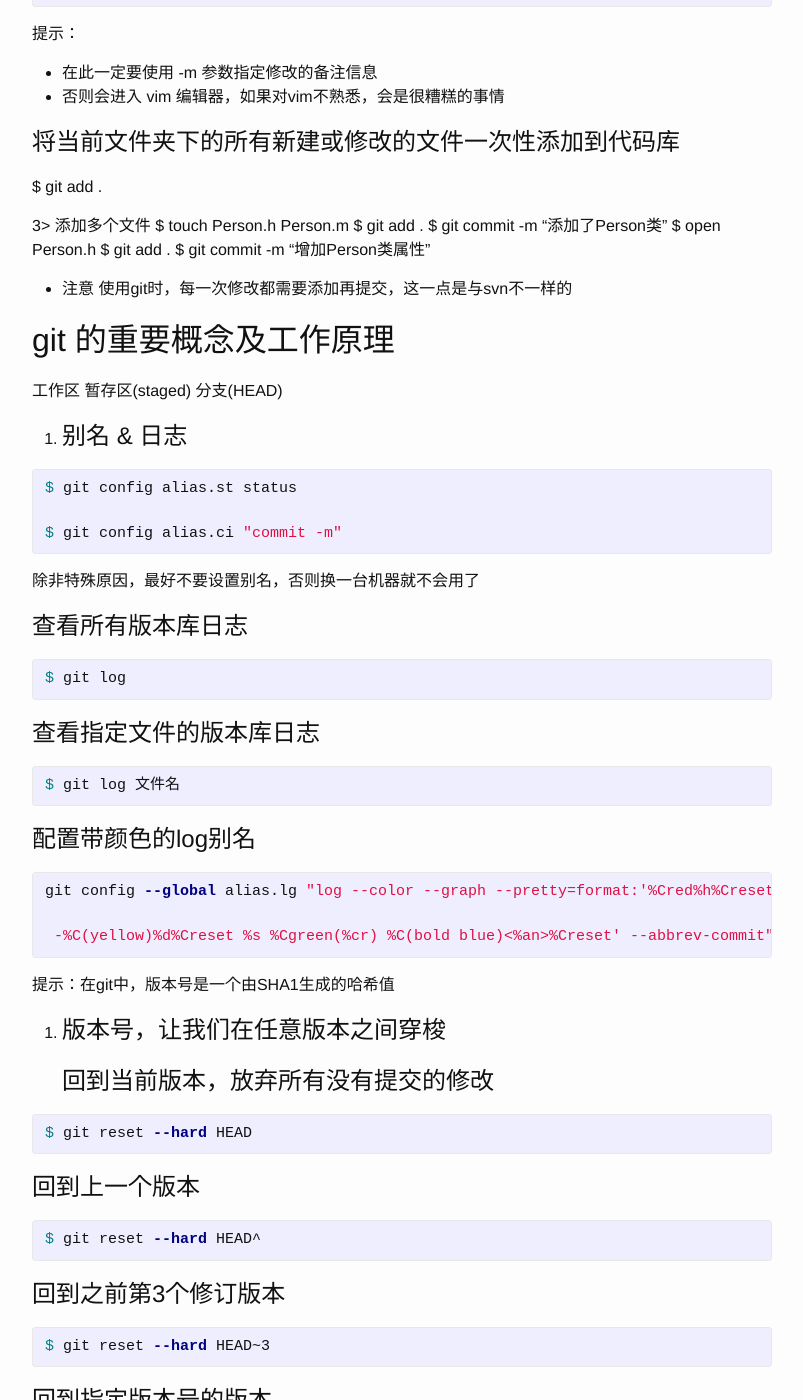
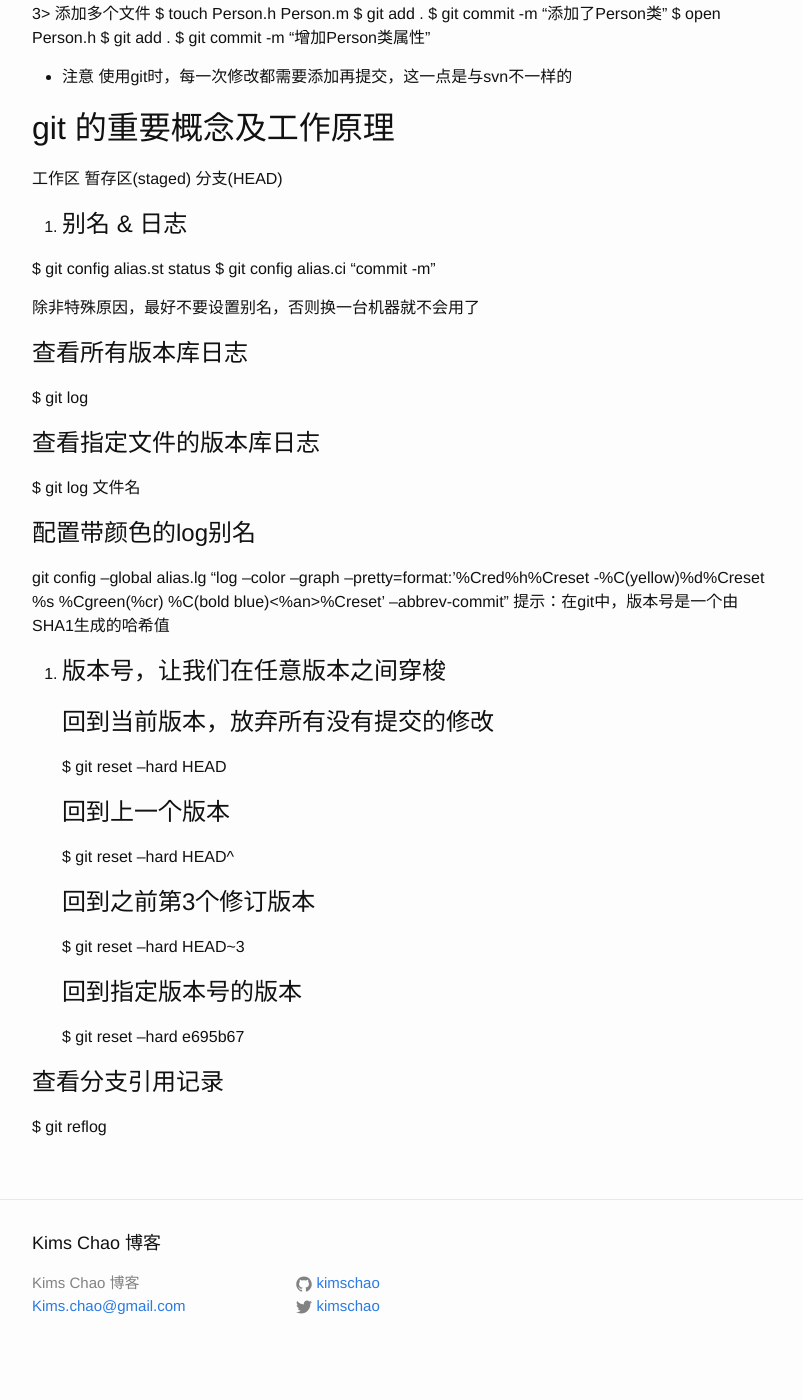
Before and after one commit to kimschao/kimschao.github.io, a Jekyll site: the page built from _posts/2015-08-16-git笔记.md, in a window 1280 px wide and 1400 px high, scrolled down 1458 px. Shown: the whole window, without its empty margins (238-1041 px from the left). Built offline with Jekyll 4.4.1, drawn with Linux system fonts in a browser that asks for light colours; after the commit the page ends 2835 px from its top, so only the background shows below that; some of the changed text lies outside the part shown.

Commit message:
git修改

```diff
--- a/_posts/2015-08-16-git笔记.md
+++ b/_posts/2015-08-16-git笔记.md
@@ -24,19 +24,15 @@ $ git help 子命令
 $ git init
 
 2>  配置用户名和邮箱
-{% highlight sh %}
 $ git config user.name manager
-
 $ git config user.email manager@gmail.com
-{% endhighlight %}
 * 以上两个命令会将用户信息保存在当前代码仓库中
 
 3>  如果要一次性配置完成可以使用一下命令
-{% highlight sh %}
+
 $ git config --global user.name manager
+$ git config --global user.email manager@gmail.com
 
-$ git config --global user.email manager@gmail.com
-{% endhighlight %}
 
 * 以上两个命令会将用户信息保存在用户目录下的 .gitconfig 文件中
 
@@ -51,17 +47,11 @@ $ open main.c
 
 2>  将代码添加到代码库
 # 查看当前代码库状态
-{% highlight sh %}
 $ git status
-{% endhighlight %}
 # 将文件添加到代码库
-{% highlight sh %}
 $ git add main.c
-{% endhighlight %}
 # 将修改提交到代码库
-{% highlight sh %}
 $ git commit -m "添加了main.c"
-{% endhighlight %}
 
 提示：
 *   在此一定要使用 -m 参数指定修改的备注信息
@@ -88,51 +78,33 @@ git 的重要概念及工作原理
 
 4. 别名 & 日志
 ================================================================================
-{% highlight sh %}
+
 $ git config alias.st status
+$ git config alias.ci "commit -m"
 
-$ git config alias.ci "commit -m"
-{% endhighlight %}
 
 除非特殊原因，最好不要设置别名，否则换一台机器就不会用了
 
 # 查看所有版本库日志
-{% highlight sh %}
 $ git log
-{% endhighlight %}
 # 查看指定文件的版本库日志
-{% highlight sh %}
 $ git log 文件名
-{% endhighlight %}
 
 # 配置带颜色的log别名
-{% highlight sh %}
 git config --global alias.lg "log --color --graph --pretty=format:'%Cred%h%Creset
-
  -%C(yellow)%d%Creset %s %Cgreen(%cr) %C(bold blue)<%an>%Creset' --abbrev-commit"
-{% endhighlight %}
 提示：在git中，版本号是一个由SHA1生成的哈希值
 
 5. 版本号，让我们在任意版本之间穿梭
 ================================================================================
 # 回到当前版本，放弃所有没有提交的修改
-{% highlight sh %}
 $ git reset --hard HEAD
-{% endhighlight %}
 # 回到上一个版本
-{% highlight sh %}
 $ git reset --hard HEAD^
-{% endhighlight %}
 # 回到之前第3个修订版本
-{% highlight sh %}
 $ git reset --hard HEAD~3
-{% endhighlight %}
 # 回到指定版本号的版本
-{% highlight sh %}
 $ git reset --hard e695b67
-{% endhighlight %}
 
 # 查看分支引用记录
-{% highlight sh %}
 $ git reflog
-{% endhighlight %}
```
